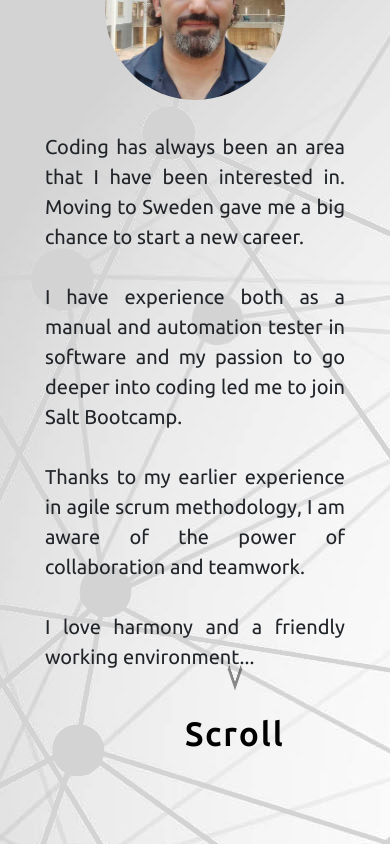
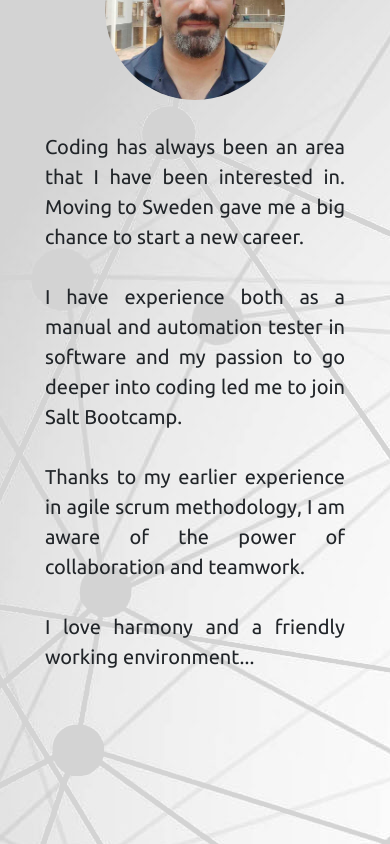
Before and after one commit to cetinarslan-it/portfolio, a React (Create React App) app: page / in a window 390 px wide. Shown: the part 1100-1944 px from the top of the page. Built offline with nearby package versions, Linux system fonts and the light colour scheme.

Commit message:
refactored the responsivenes of about me scroll

```diff
--- a/src/pages/aboutMe/AboutMe.jsx
+++ b/src/pages/aboutMe/AboutMe.jsx
@@ -3,8 +3,8 @@ import "./aboutMe.css";
 import Person from "../../images/myPicture.png";
 
 function AboutMe() {
-
   return (
+    <>
     <div className="about__main__container" id="about">
       <h1>About me...</h1>
       <hr className="w-75" />
@@ -13,31 +13,36 @@ function AboutMe() {
           <img src={Person} alt="..."></img>
         </div>
         <div className="about__main__container-text">
-          <div>
           <p>
             Coding has always been an area that I have been interested in.
             Moving to Sweden gave me a big chance to start a new career.
             <br />
             <br />I have experience both as a manual and automation tester in
-              software and my passion to go deeper into coding led me to join
-              Salt Bootcamp.
+            software and my passion to go deeper into coding led me to join Salt
+            Bootcamp.
             <br />
             <br />
             Thanks to my earlier experience in agile scrum methodology, I am
             aware of the power of collaboration and teamwork.
             <br />
-              <br />I love harmony and a friendly working environment...
+            <br />
+            I love harmony and a friendly working environment...
+            <br />
           </p>
         </div>
       </div>
+
     </div>
      <section id="section06" className="demo">
      <a href="#resume">
        <span></span>Scroll
      </a>
    </section>
-    </div>
+
+   </>
+
   );
+
 }
 
 export default AboutMe;
--- a/src/pages/aboutMe/aboutMe.css
+++ b/src/pages/aboutMe/aboutMe.css
@@ -45,8 +45,8 @@ hr{
 
 .demo a {
   position: absolute;
-  margin-top: 10%;
-  margin-left: -3%;
+  margin-top: -10%;
+  margin-left: 47%;
   z-index: 2;
   display: inline-block;
   -webkit-transform: translate(0, -50%);
@@ -126,6 +126,11 @@ hr{
     height: 180px;
     margin-right: 2rem;
   }
+
+  .demo a {
+    margin-top: -10%;
+    margin-left: 45%;
+  }
 }
 .about__main__container-text {
   min-width:300px;
@@ -134,6 +139,13 @@ hr{
 .about__main__container-text p {
   font-size: 23px;
  }
+
+ @media only screen and (max-width: 900px) {
+  .demo a {
+    margin-top: -35%;
+    margin-left: 44%;
+  }
+}
 
 @media only screen and (max-width: 600px) {
   .about__main__container h1 {
@@ -155,4 +167,18 @@ hr{
     font-size: 20px;
    }
 
+   .demo a {
+    font-size: 1.3rem;
+    margin-top: -60%;
+    margin-left: 42%;
+  }
+
+  #section06 a span {
+    left: 40%;
+    width: 20px;
+    height: 20px;
+    border-left: 4px solid black;
+    border-bottom: 4px solid black;
+  }
+
 }
--- a/src/pages/footer/Footer.jsx
+++ b/src/pages/footer/Footer.jsx
@@ -65,7 +65,7 @@ function Footer() {
           <div className="addPadding">{createLinks()}</div>
         </div>
       </div>
-      <div style={{ textAlign: "center", marginLeft:"3%"}}>
+      <div style={{ textAlign: "center"}}>
         Copyright&copy; {new Date().getFullYear()} Cetin's Portfolio - All rights reserved
       </div>
     </div>
--- a/src/pages/footer/footer.css
+++ b/src/pages/footer/footer.css
@@ -2,13 +2,15 @@
   background-color: var(--nav-color);
   color: aliceblue;
   padding: 1rem;
+  padding-top:2rem;
+
 }
 
 .footer__container--links {
   display: flex;
   flex-direction: row;
   justify-content: space-around;
-  margin-right: 2rem;
+  margin-right: 6rem;
 }
 
 .footer__container--links img {
@@ -69,7 +71,7 @@
 
   .addPadding {
     display: flex;
-    font-size: 0.5rem;
+    font-size: 0.9rem;
     flex-direction: row;
     justify-content: space-around;
     margin-bottom: 1rem;
--- a/src/pages/skills/skills.css
+++ b/src/pages/skills/skills.css
@@ -28,7 +28,7 @@
 
 .skill__card {
   width: 10rem;
-  height: 8rem;
+  height: 11rem;
   margin: 10px;
   display: flex;
   flex-direction: column;
--- a/src/repositories/skillListBE.js
+++ b/src/repositories/skillListBE.js
@@ -15,7 +15,7 @@ export const skillListBE = [
         link: "https://dotnet.microsoft.com/en-us/",
     },
     {
-        name: "Entity Framework",
+        name: "Microsoft EF",
         src: require("../images/icons/entityframework-icon.png"),
         link: "https://learn.microsoft.com/en-us/sql/ssms/download-sql-server-management-studio-ssms?view=sql-server-ver16",
     },
--- a/src/repositories/skillListIDE.js
+++ b/src/repositories/skillListIDE.js
@@ -40,11 +40,6 @@ export const skillListIDE = [
         link: "https://www.github.com/",
     },
     {
-        name: "Docker",
-        src: require("../images/icons/docker-icon.png"),
-        link: "https://www.docker.com/",
-    },
-    {
         name: "Azure",
         src: require("../images/icons/azure-icon.png"),
         link: "https://azure.microsoft.com/en-us/",
```
Also changed, not shown: src/pages/skills/Skills.jsx (+18 -3 lines). Lines whose indentation alone changed are shown as unchanged.
